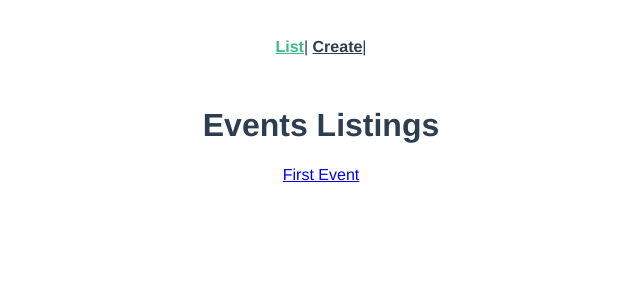
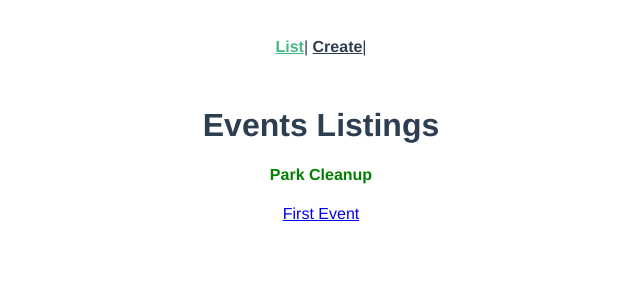
Before and after one commit to dlopez079/Real-World-Vue, a Vue app: page / in a window 1280 px wide. Shown: the top 300 px of the page, without its empty margins (319-959 px from the left). Built offline with nearby package versions, Linux system fonts and the light colour scheme.

Commit message:
I changed language for style from scss to css.

```diff
--- a/package.json
+++ b/package.json
@@ -9,6 +9,8 @@
   },
   "dependencies": {
     "core-js": "^3.6.4",
+    "sass": "^1.26.3",
+    "sass-loader": "^8.0.2",
     "vue": "^2.6.11",
     "vue-router": "^3.1.6",
     "vuex": "^3.1.3"
--- a/src/components/EventCard.vue
+++ b/src/components/EventCard.vue
@@ -14,7 +14,7 @@ export default {
 };
 </script>
 
-<style lang="scss" scoped>
+<style lang="css" scoped>
 h4 {
   color: green;
 }
--- a/src/views/EventList.vue
+++ b/src/views/EventList.vue
@@ -1,10 +1,14 @@
 <template>
-  <div>
-    <h1>Events Listings</h1>
-    <p>
-      <router-link :to="{ name: 'event-show', params: { id: '1' } }">
-        First Event</router-link
-      >
-    </p>
-  </div>
+	<div>
+		<h1>Events Listings</h1>
+		<EventCard></EventCard>
+		<p>
+			<router-link :to="{ name: 'event-show', params: { id: '1' } }">First Event</router-link>
+		</p>
+	</div>
 </template>
+
+<script>
+import EventCard from "../components/EventCard";
+export default { components: { EventCard: EventCard } };
+</script>
```
Also changed, not shown: 1 other file (tests, documents, lock files or other folders). Lines whose indentation alone changed are shown as unchanged.
